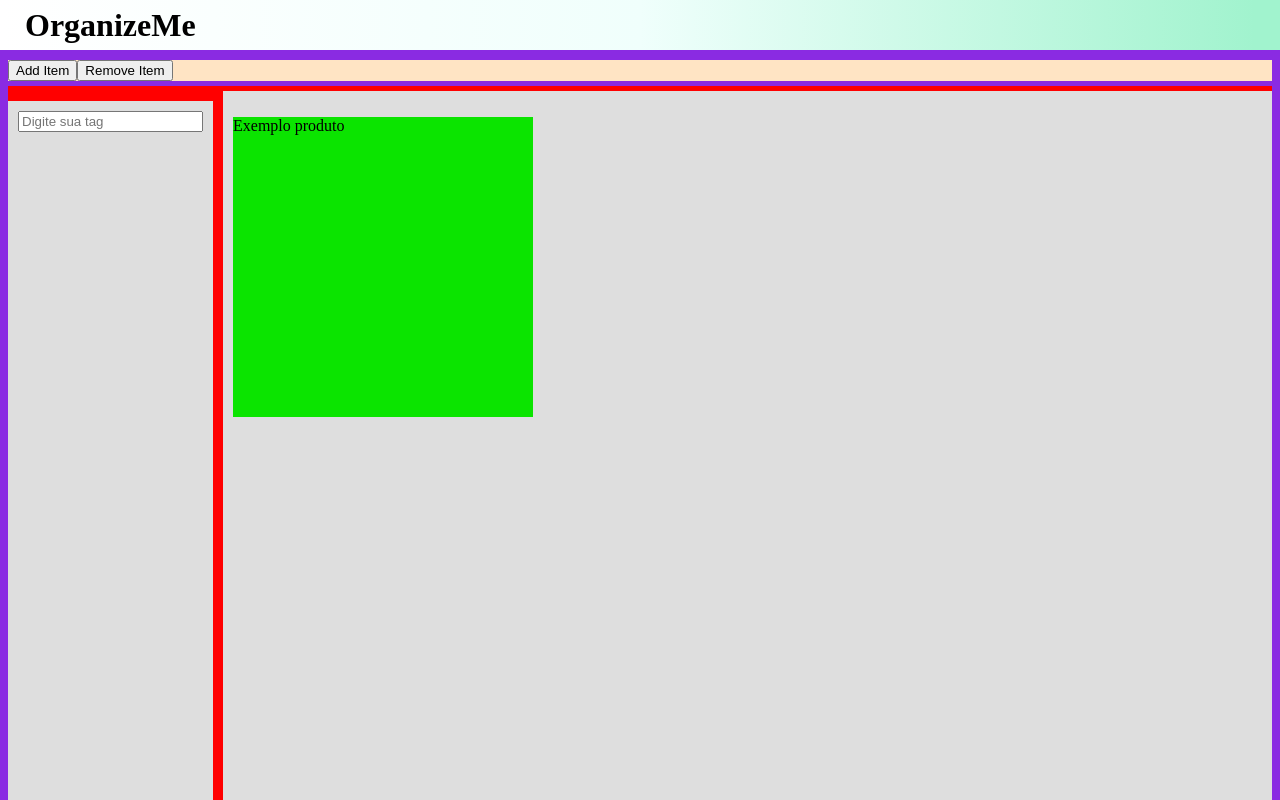
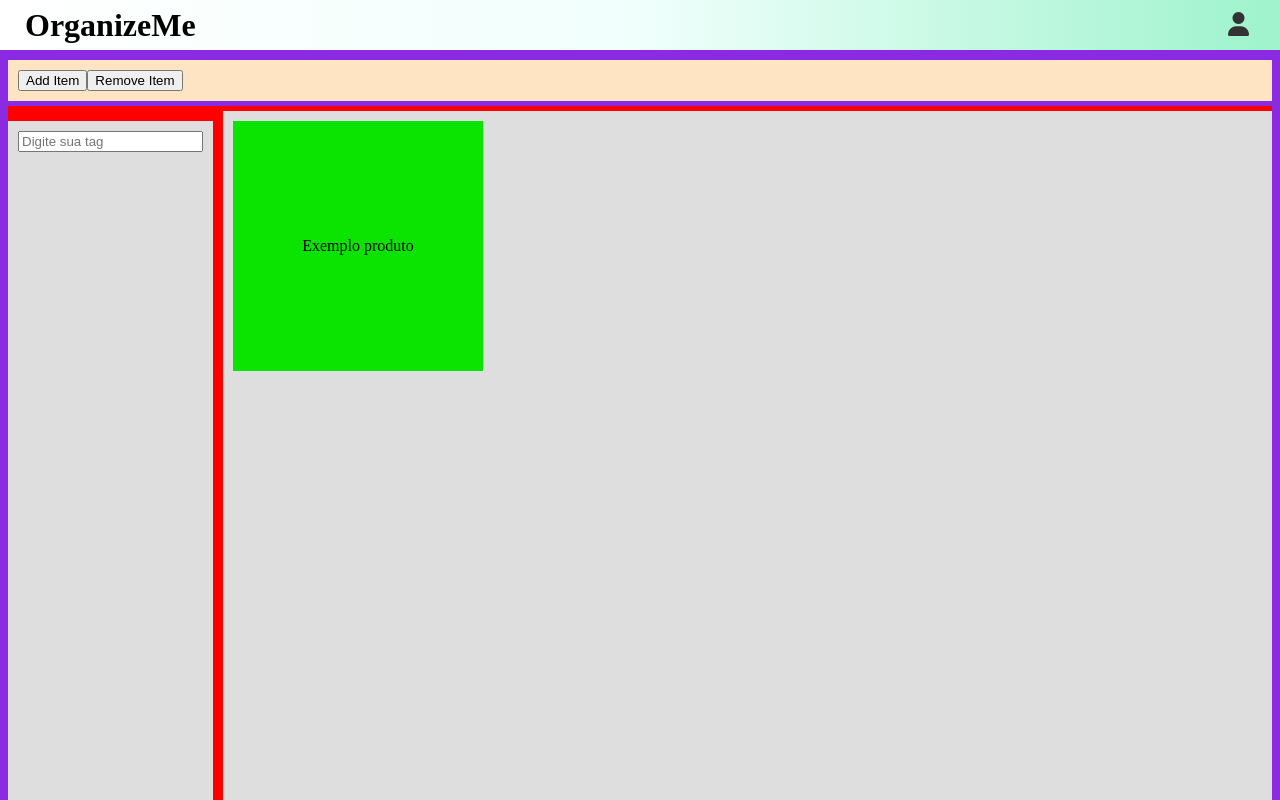
Before and after one commit to briandevbr/OrganizeMe, a plain HTML site: page front/HTML/dashboard.html in a window 1280 px wide. Shown: the top 800 px of the page. Drawn offline with Linux system fonts and the light colour scheme.

Commit message:
Pequenas mudanças no dash

```diff
--- a/front/CSS/dashboard.css
+++ b/front/CSS/dashboard.css
@@ -15,13 +15,25 @@ body{
     background: linear-gradient(270deg, rgb(161, 243, 206) 2%, rgba(240, 255, 252, 1) 50%, rgba(255, 255, 255, 1) 100%);
     height: 50px;
 }
+.profile-btn {
+    background: none;
+    border: none;
+    cursor: pointer;
+    font-size: 24px;
+    color: #333;
+}
 .ferramentas{
   background-color: bisque;
   display: flex;
   flex-direction: row;
   margin-top: 60px;
+  padding: 10px;
+
+
+
 }
-.conteudo {
+
+.workplace {
     display: flex;
     background-color: red;
     height:1000px;
@@ -35,6 +47,7 @@ body{
     background-color: #dedede;
     padding: 10px;
     height: 950px;
+
 }
 .produtos{
     background-color: #dedede;
@@ -44,6 +57,10 @@ body{
 }
 .produto-exemplo{
     background-color: #0be400;
-    height: 300px;
-    width: 300px;
+    height: 250px;
+    width: 250px;
+    text-align: center;
+    display: flex;
+    align-items: center;
+    justify-content: center;
 }
--- a/front/HTML/dashboard.html
+++ b/front/HTML/dashboard.html
@@ -3,20 +3,27 @@
 <head>
     <meta charset="UTF-8">
     <meta name="viewport" content="width=device-width, initial-scale=1.0">
-    <title>Document</title>
+    <title>Home</title>
     <link rel="stylesheet" href="../CSS/dashboard.css">
+    <link rel="shortcut icon" href="../../Icone.ico" type="image/x-icon">
+    <link rel="stylesheet" href="https://cdnjs.cloudflare.com/ajax/libs/font-awesome/6.5.2/css/all.min.css">
 </head>
 <body>
     <div class="painel">
-        <h1>OrganizeMe</h1>
+            <h1>OrganizeMe</h1>
+                <button class="profile-btn" id="profile-btn"><i class="fa-solid fa-user"></i>
+            </button>
    </div>
 
    <div class="ferramentas">
-        <button class="botaoferra">Add Item</button>
-        <button class="botaoferra">Remove Item</button>
+
+         <button class="botaoferra">Add Item</button>
+
+         <button class="botaoferra">Remove Item</button>
+
     </div>
 
-   <div class="conteudo">
+   <div class="workplace">
         <div class="entiquetas">
             <input type="text" id="tags" placeholder="Digite sua tag">
         </div>
```
Also changed, not shown: front/CSS/login.css (+3 -9 lines), front/HTML/login.html (+4 -0 lines).
